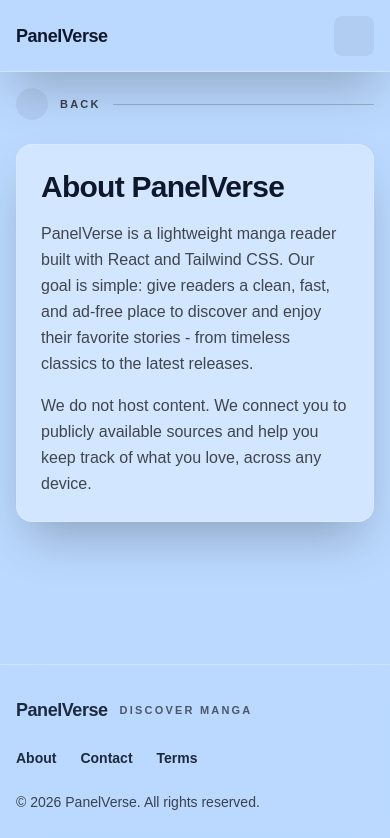
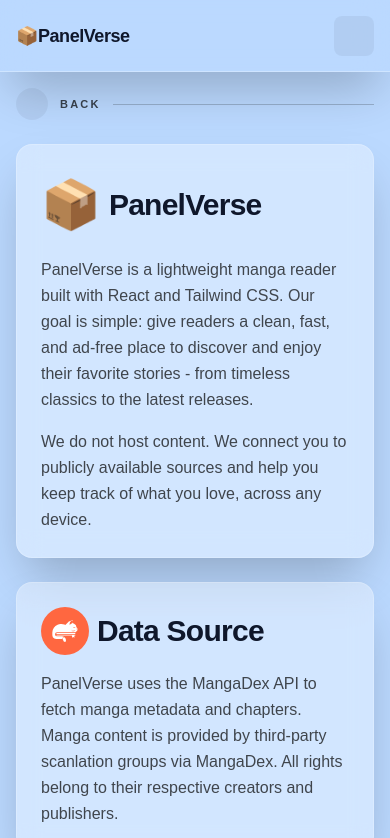
Before and after one commit to Absolute412/PanelVerse, a React (Vite) app: page /about in a window 390 px wide. Shown: the top 838 px of the page. Built offline with nearby package versions, Linux system fonts and the light colour scheme; no server answers; some icons are missing.

Commit message:
UI polish

```diff
--- a/src/components/About.jsx
+++ b/src/components/About.jsx
@@ -31,9 +31,12 @@
                     </div>
 
                     <div className="mt-6 bg-white/35 dark:bg-black/30 border border-white/20 dark:border-white/10 rounded-2xl backdrop-blur-md shadow-2xl p-6 sm:p-8">
-                        <h1 className="text-3xl sm:text-4xl font-extrabold tracking-tight text-slate-900 dark:text-white">
-                            About PanelVerse
-                        </h1>
+                        <div className="flex items-center gap-2">
+                            <span className="text-[48px]">📦</span>
+                            <h1 className="text-3xl sm:text-4xl font-extrabold tracking-tight text-slate-900 dark:text-white">
+                                PanelVerse
+                            </h1>
+                        </div>
                         <p className="text-black/70 dark:text-white/70 leading-relaxed mt-4">
                             PanelVerse is a lightweight manga reader built with React and Tailwind CSS.
                             Our goal is simple: give readers a clean, fast, and ad-free place to discover and enjoy their favorite stories - from timeless classics to the latest releases.
@@ -41,6 +44,24 @@
                         <p className="text-black/70 dark:text-white/70 leading-relaxed mt-4">
                             We do not host content. We connect you to publicly available sources and help you
                             keep track of what you love, across any device.
+                        </p>
+                    </div>
+
+                    <div className="mt-6 bg-white/35 dark:bg-black/30 border border-white/20 dark:border-white/10 rounded-2xl backdrop-blur-md shadow-2xl p-6 sm:p-8">
+                        <div className="flex items-center gap-2">
+                            <img
+                                src="\mangadex-v2-svgrepo-com.svg"
+                                alt="mangadex logo"
+                                className="w-12 h-12"
+                            />
+                            <h1 className="text-3xl sm:text-4xl font-extrabold tracking-tight text-slate-900 dark:text-white">
+                                Data Source
+                            </h1>
+                        </div>
+                        <p className="text-black/70 dark:text-white/70 leading-relaxed mt-4">
+                            PanelVerse uses the MangaDex API to fetch manga metadata and chapters.
+                            Manga content is provided by third-party scanlation groups via MangaDex.
+                            All rights belong to their respective creators and publishers.
                         </p>
                     </div>
                 </div>
--- a/src/components/ChapterList.jsx
+++ b/src/components/ChapterList.jsx
@@ -1,3 +1,5 @@
+import { getChapterBadge, getChapterTitle } from "../utils/formatChapter";
+
 const ChapterList = ({chapters = [], loading, onChapterClick}) => {
 
   return (
@@ -23,7 +25,10 @@
             </div>
         ) : (
             <ul className="space-y-2 overflow-y-auto w-full max-h-100 custom-scrollbar">
-                {chapters.map((ch) => (
+                {chapters.map((ch) => {
+                    const chapterBadge = getChapterBadge(ch);
+                    const chapterTitle = getChapterTitle(ch);
+                    return (
                     <li
                         key={ch.id}
                         onClick={() => onChapterClick?.(ch.id)}
@@ -32,18 +37,19 @@
                         <div className="flex items-center gap-3">
                             {/* Chapter Number Badge */}
                             <span className="w-8 h-8 flex items-center justify-center rounded-full bg-black/5 dark:bg-white/10 text-black/70 dark:text-gray-200 font-semibold text-sm">
-                                {ch.number}
+                                {chapterBadge}
                             </span>
 
                             {/* Chapter Title */}
-                            <span className="text-gray-800 dark:text-gray-200 font-medium">{ch.title}</span>
+                            <span className="text-gray-800 dark:text-gray-200 font-medium">{chapterTitle}</span>
                         </div>
 
                         <div className="text-sm text-gray-700 dark:text-gray-200">
                             {ch.publishedAt}
                         </div>
                     </li>
-                ))}
+                    );
+                })}
             </ul>
         )}
     </div>
--- a/src/components/Footer.jsx
+++ b/src/components/Footer.jsx
@@ -7,7 +7,7 @@
             <div className="absolute inset-0 bg-main/60 dark:bg-main-dark/90 backdrop-blur-lg border-t border-white/30 dark:border-white/10" />
             <div className="relative max-w-6xl mx-auto px-4 py-8 flex flex-col gap-6 md:flex-row md:items-center md:justify-between text-slate-800 dark:text-white">
                 <div className="flex items-center gap-3">
-                    <span className="text-lg font-black tracking-tight">PanelVerse</span>
+                    <span className="text-lg font-black tracking-tight">📦PanelVerse</span>
                     <span className="text-[11px] font-black tracking-[0.2em] uppercase text-black/60 dark:text-white/60">
                         Discover Manga
                     </span>
@@ -20,7 +20,7 @@
                 </ul>
 
                 <div className="text-sm text-black/70 dark:text-white/70">
-                    <p>&copy; {new Date().getFullYear()} PanelVerse. All rights reserved.</p>
+                    <p>&copy; {new Date().getFullYear()} 📦PanelVerse. All rights reserved.</p>
                 </div>
             </div>
         </footer>
--- a/src/components/Navbar.jsx
+++ b/src/components/Navbar.jsx
@@ -13,7 +13,7 @@
             <div className="absolute inset-0 bg-main/60 dark:bg-main-dark/90 backdrop-blur-lg border-b border-white/30 dark:border-white/10 shadow-2xl z-0" />
             <div className="relative z-10 flex items-center justify-between w-full px-4 py-4 sm:px-6 lg:px-6">
                 <Link to="/" className="text-lg sm:text-xl font-black tracking-tight hover:cursor-pointer text-slate-900 dark:text-white hover:text-slate-700 dark:hover:text-gray-300">
-                    PanelVerse
+                    📦PanelVerse
                 </Link>
 
                 <div className="hidden md:flex gap-6 text-lg">
--- a/src/components/ReadPage.jsx
+++ b/src/components/ReadPage.jsx
@@ -5,6 +5,7 @@
 import Navbar from "./Navbar";
 import { Icon } from "@iconify/react";
 import ScrollToTopBtn from "./ScrollToTopBtn";
+import { getChapterLabel } from "../utils/formatChapter";
 
 const ChapterReader = () => {
   const {mangaId, chapterId } = useParams(); // from route like /chapter/:id
@@ -62,6 +63,9 @@
   const nextChapter =
     currentIndex !== -1 ? chapters[currentIndex + 1] : null;
 
+  const currentChapter = currentIndex !== -1 ? chapters[currentIndex] : null;
+  const chapterLabel = currentChapter ? getChapterLabel(currentChapter) : "";
+
   const handleBack = () => {
     navigate(`/manga/${mangaId}`);
   }
@@ -116,7 +120,7 @@
 
         <div className="flex flex-col items-center bg-main dark:bg-main-dark min-h-screen py-6 gap-4">
           <h2 className="text-gray-800 dark:text-gray-200 font-semibold bg-white/35 dark:bg-black/30 border border-white/20 dark:border-white/10 rounded-full px-4 py-2 backdrop-blur-md shadow-2xl">
-            Chapter {currentIndex !== -1 ? chapters[currentIndex].number || chapters[currentIndex].title : ""}
+            {chapterLabel}
           </h2>
 
           {pages.length === 0 && !loading && (
--- /dev/null
+++ b/src/utils/formatChapter.js
@@ -0,0 +1,46 @@
+const cleanText = (value) => {
+  if (value === null || value === undefined) return "";
+  return String(value).trim();
+};
+
+const isMissingNumber = (value) => {
+  const num = cleanText(value);
+  return num === "" || num === "-" || num === "—" || num === "?";
+};
+
+const isOneshotText = (text) => {
+  const lower = cleanText(text).toLowerCase();
+  return lower.includes("oneshot") || lower.includes("one-shot") || lower.includes("one shot");
+};
+
+export const getChapterBadge = (chapter) => {
+  const number = cleanText(chapter?.number);
+  const title = cleanText(chapter?.title);
+
+  if (isMissingNumber(number)) {
+    return isOneshotText(title) ? "OS" : "?";
+  }
+
+  if (isOneshotText(number)) return "OS";
+
+  return number;
+};
+
+export const getChapterTitle = (chapter) => {
+  const title = cleanText(chapter?.title);
+  if (title) return title;
+
+  const badge = getChapterBadge(chapter);
+  if (badge === "OS") return "Oneshot";
+  if (badge && badge !== "?") return `Chapter ${badge}`;
+  return "Chapter ?";
+};
+
+export const getChapterLabel = (chapter) => {
+  const badge = getChapterBadge(chapter);
+  if (badge === "OS") return "Oneshot";
+  if (badge && badge !== "?") return `Chapter ${badge}`;
+
+  const title = cleanText(chapter?.title);
+  return title || "Chapter ?";
+};
```
Also changed, not shown: src/components/Profile.jsx (+14 -7 lines), public/mangadex-v2-svgrepo-com.svg (added).
